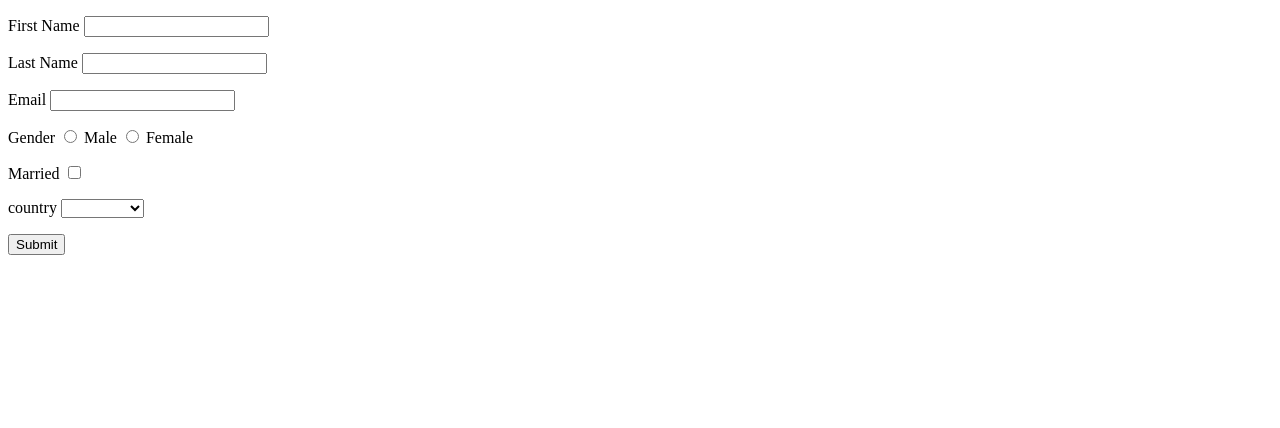
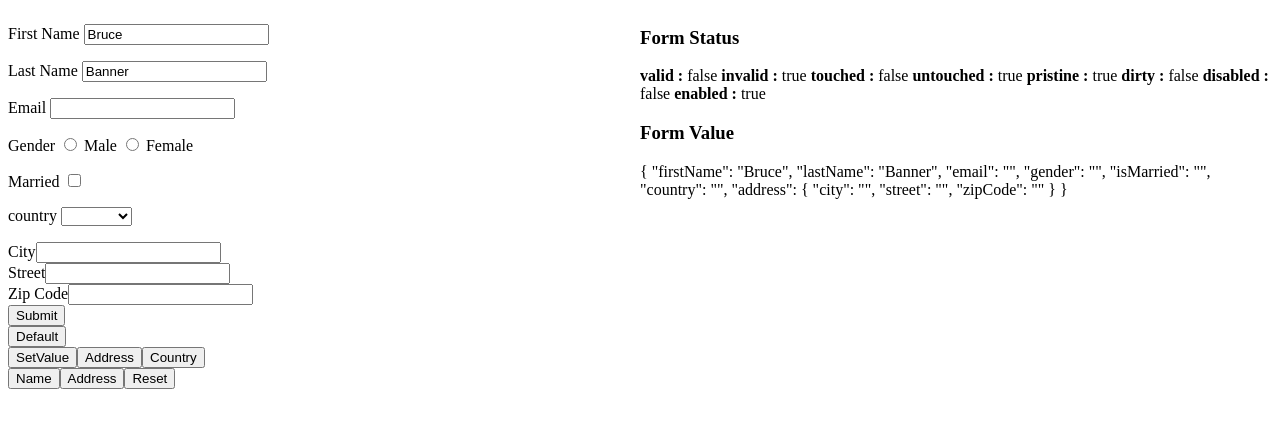
Before and after one commit to lvanlowe/reactive-forms-app, an Angular app: page /home in a window 1280 px wide. Shown: the top 428 px of the page. Built offline with nearby package versions, Linux system fonts and the light colour scheme.

Commit message:
feat:add validations

```diff
--- a/src/app/react-forms/react-forms.component.html
+++ b/src/app/react-forms/react-forms.component.html
@@ -1,45 +1,153 @@
-<form [formGroup]="contactForm" (ngSubmit)="onSubmit()">
+<div style="float: left; width:50%;">
+
+  <form [formGroup]="contactForm" (ngSubmit)="onSubmit()" novalidate>
 
     <p>
-    <label for="firstname">First Name </label>
-    <input type="text" id="firstname" name="firstName" formControlName="firstName">
+      <label for="firstName">First Name </label>
+      <input type="text" id="firstName" name="firstName" formControlName="firstName">
     </p>
 
+    <div
+      *ngIf="!firstName?.valid && (firstName?.dirty ||firstName?.touched)">
+      <div [hidden]="!firstName?.hasError('required')">
+        First Name is required
+      </div>
+      <div [hidden]="!firstName?.hasError('minlength')">
+        Min Length is 10
+      </div>
+    </div>
+
     <p>
-    <label for="lastname">Last Name </label>
-    <input type="text" id="lastname" name="lastName" formControlName="lastName">
+      <label for="lastName">Last Name </label>
+      <input type="text" id="lastName" name="lastName" formControlName="lastName">
     </p>
+
+    <div *ngIf="!lastName?.valid && (lastName?.dirty ||lastName?.touched)">
+      <div [hidden]="!lastName?.hasError('pattern')">
+        Only characters are allowed
+      </div>
+      <div [hidden]="!lastName?.hasError('required')">
+        Last Name is required
+      </div>
+    </div>
 
     <p>
       <label for="email">Email </label>
       <input type="text" id="email" name="email" formControlName="email">
     </p>
+    <div *ngIf="!email?.valid && (email?.dirty ||email?.touched)">
+      <div [hidden]="!email?.hasError('required')">
+        email is required
+      </div>
+      <div [hidden]="!email?.hasError('email')">
+        invalid email id
+      </div>
+    </div>
+
 
     <p>
       <label for="gender">Gender </label>
       <input type="radio" value="male" id="gender" name="gender" formControlName="gender"> Male
       <input type="radio" value="female" id="gender" name="gender" formControlName="gender"> Female
     </p>
+    <div *ngIf="!gender?.valid && (gender?.dirty ||gender?.touched)">
+      <div [hidden]="!gender?.hasError('required')">
+        gender is required
+      </div>
+    </div>
 
     <p>
       <label for="isMarried">Married </label>
       <input type="checkbox" id="isMarried" name="isMarried" formControlName="isMarried">
     </p>
+    <div *ngIf="!isMarried?.valid && (isMarried?.dirty ||isMarried?.touched)">
+      <div [hidden]="!isMarried?.hasError('required')">
+        isMarried is required
+      </div>
+    </div>
 
 
     <p>
       <label for="country">country </label>
       <select id="country" name="country" formControlName="country">
-      <option value="1">India</option>
-      <option value="2">USA</option>
-      <option value="3">England</option>
-      <option value="4">Singapore</option>
+        <option [ngValue]="c.id" *ngFor="let c of countryList">
+          {{c.name}}
+        </option>
       </select>
     </p>
+    <div *ngIf="!country?.valid && (country?.dirty ||country?.touched)">
+      <div [hidden]="!country?.hasError('required')">
+        country is required
+      </div>
+    </div>
+
+    <div formGroupName="address">
+
+      <div class="form-group">
+        <label for="city">City</label>
+        <input type="text" class="form-control" name="city" formControlName="city">
+      </div>
+      <div *ngIf="!city?.valid && (city?.dirty ||city?.touched)">
+        <div [hidden]="!city?.hasError('required')">
+          city is required
+        </div>
+      </div>
 
 
-  <p>
-    <button type="submit">Submit</button>
-  </p>
+      <div class="form-group">
+        <label for="street">Street</label>
+        <input type="text" class="form-control" name="street" formControlName="street">
+      </div>
+      <div *ngIf="!street?.valid && (street?.dirty ||street?.touched)">
+        <div [hidden]="!street?.hasError('required')">
+          street is required
+        </div>
+      </div>
+
+      <div class="form-group">
+        <label for="zipCode">Zip Code</label>
+        <input type="text" class="form-control" name="zipCode" formControlName="zipCode">
+      </div>
+      <div *ngIf="!zipCode?.valid && (zipCode?.dirty ||zipCode?.touched)">
+        <div [hidden]="!zipCode?.hasError('required')">
+          zipCode is required
+        </div>
+      </div>
+
+    </div>
+
+    <button>Submit</button>
+    <div>
+      <button type="button" (click)="setDefault()">Default</button>
+    </div>
+    <div>
+      <button type="button" (click)="setValue()">SetValue</button>
+      <button type="button" (click)="setAddress()">Address</button>
+      <button type="button" (click)="setCountry()">Country</button>
+    </div>
+    <div>
+      <button type="button" (click)="patchName()">Name</button>
+      <button type="button" (click)="patchAddress()">Address</button>
+      <button type="button" (click)="reset()">Reset</button>
+    </div>
 
   </form>
+
+  </div>
+
+  <div style="float: right; width:50%;">
+
+    <h3>Form Status</h3>
+    <b>valid : </b>{{contactForm.valid}}
+    <b>invalid : </b>{{contactForm.invalid}}
+    <b>touched : </b>{{contactForm.touched}}
+    <b>untouched : </b>{{contactForm.untouched}}
+    <b>pristine : </b>{{contactForm.pristine}}
+    <b>dirty : </b>{{contactForm.dirty}}
+    <b>disabled : </b>{{contactForm.disabled}}
+    <b>enabled : </b>{{contactForm.enabled}}
+
+    <h3>Form Value</h3>
+    {{contactForm.value |json}}
+
+  </div>
--- a/src/app/react-forms/react-forms.component.ts
+++ b/src/app/react-forms/react-forms.component.ts
@@ -1,5 +1,5 @@
 import { Component, OnInit } from '@angular/core';
-import { FormBuilder, FormControl, FormGroup } from '@angular/forms';
+import { FormBuilder, FormGroup, Validators } from '@angular/forms';
 
 @Component({
   selector: 'app-react-forms',
@@ -11,22 +11,163 @@ export class ReactFormsComponent implements OnInit {
   title = 'mdf';
   contactForm!: FormGroup;
 
+  countryList: country[] = [
+    new country("1", "India"),
+    new country('2', 'USA'),
+    new country('3', 'England')
+  ];
+
+  get firstName() {
+    return this.contactForm.get('firstName');
+  }
+
+  get lastName() {
+    return this.contactForm.get('lastName');
+  }
+
+  get email() {
+    return this.contactForm.get('email');
+  }
+
+  get gender() {
+    return this.contactForm.get('gender');
+  }
+
+  get isMarried() {
+    return this.contactForm.get('isMarried');
+  }
+
+  get country() {
+    return this.contactForm.get('country');
+  }
+
+  get city() {
+    return this.contactForm.get("address")?.get('city');
+  }
+
+  get street() {
+    return this.contactForm.get("address")?.get('street');
+  }
+
+  get zipCode() {
+    return this.contactForm.get("address")?.get('zipCode');
+  }
+
   constructor(private formBuilder: FormBuilder) {}
 
   ngOnInit(): void {
 
     this.contactForm = this.formBuilder.group({
-      firstName: [''],
-      lastName: [''],
-      email: [''],
-      gender: [''],
-      isMarried: [''],
-      country: [''],
+      firstName: ['Bruce', [Validators.required, Validators.minLength(10)]],
+      lastName: ['Banner', [Validators.required, Validators.pattern("^[a-zA-Z]+$")]],
+      email: ['', [Validators.required, Validators.email]],
+      gender: ['', [Validators.required]],
+      isMarried: ['', [Validators.required]],
+      country: ['', [Validators.required]],
+      address: this.formBuilder.group({
+        city: ['', [Validators.required]],
+        street: ['', [Validators.required]],
+        zipCode: ['', [Validators.required]],
+      })
     });
+  }
+
+
+  setDefault() {
+
+    let contact = {
+      firstName: "Van",
+      lastName: "Van Lowe",
+      email: "lvanlowe@nuttin-but.net",
+      gender: "male",
+      isMarried: true,
+      country: "2",
+      address: {
+        city: "Dale City",
+        street: "Dale Blvd",
+        zipCode: "22191"
+      }
+    };
+
+    this.contactForm.setValue(contact);
+  }
+  onSubmit() {
+    console.log(this.contactForm.value);
+  }
+
+  setValue() {
+
+    let contact = {
+      firstName: "Peter",
+      lastName: "Parker",
+      email: "peter@gmail.com",
+      gender: "male",
+      // isMarried: true,
+      country: "1",
+      address: {
+        city: "Bangalore",
+        street: "Brigade Road",
+        zipCode: "600070"
+      }
+    };
+
+    this.contactForm.setValue(contact);
+  }
+
+  setAddress() {
+
+    let address= {
+      city: "Bangalore",
+      street: "Brigade Road",
+      zipCode: "600070",
+    };
+
+    this.contactForm.get("address")?.setValue(address);
+
+  };
+
+  setCountry() {
+
+    this.contactForm.get("country")?.setValue("1");
+
+  };
+
+
+  patchAddress() {
+
+    let address= {
+      city: "Bangalore",
+      street: "Brigade Road",
+      zipCode: "600070",
+      firstName:'Steve'
+    };
+
+    this.contactForm.get("address")?.patchValue(address);
 
   }
 
-  onSubmit() {
-    console.log(this.contactForm.value);
+  patchName() {
+    let contact = {
+      firstName: "Peter",
+      lastName: "Parker",
+    }
+
+    this.contactForm.patchValue(contact);
+
+  }
+
+  reset() {
+    this.contactForm.reset();
+  }
+
+}
+
+export class country {
+  id: string;
+  name: string;
+
+  constructor(id: string, name: string) {
+    this.id = id;
+    this.name = name;
   }
 }
```
Lines whose indentation alone changed are shown as unchanged.
